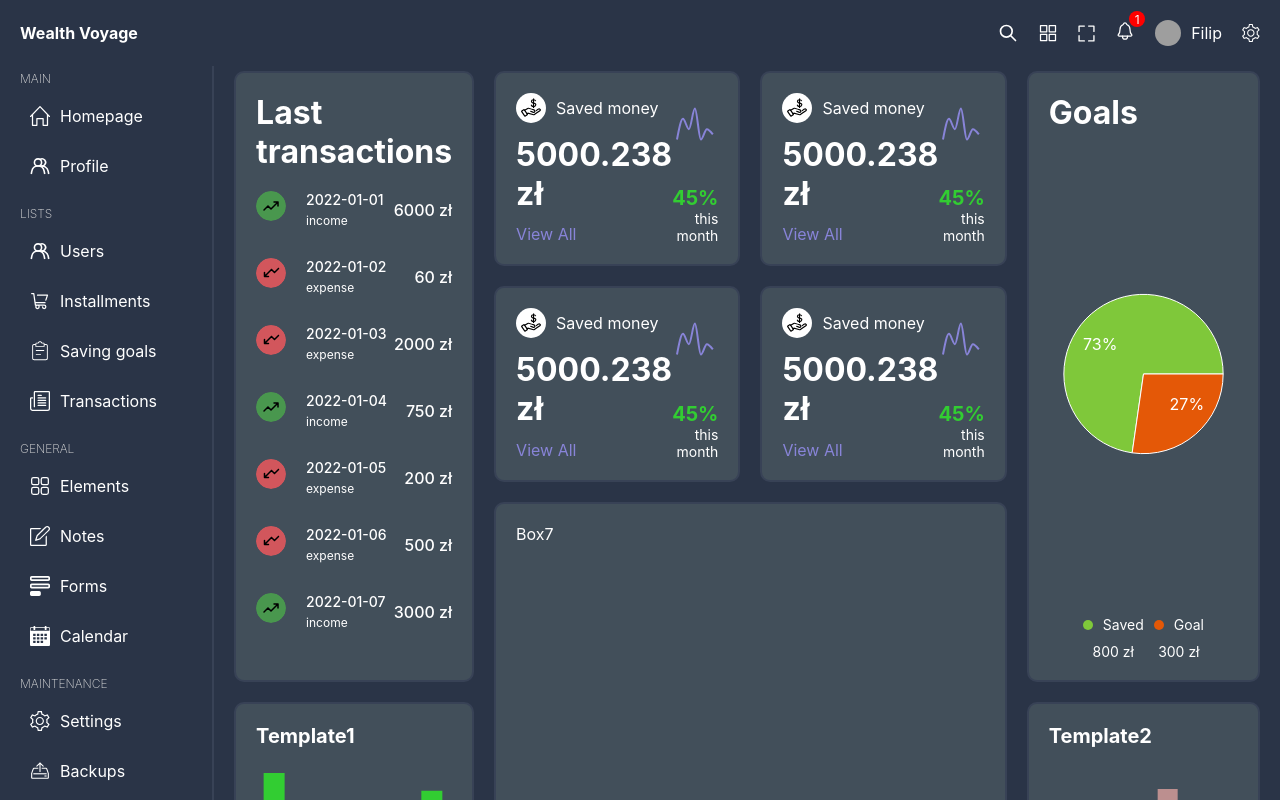
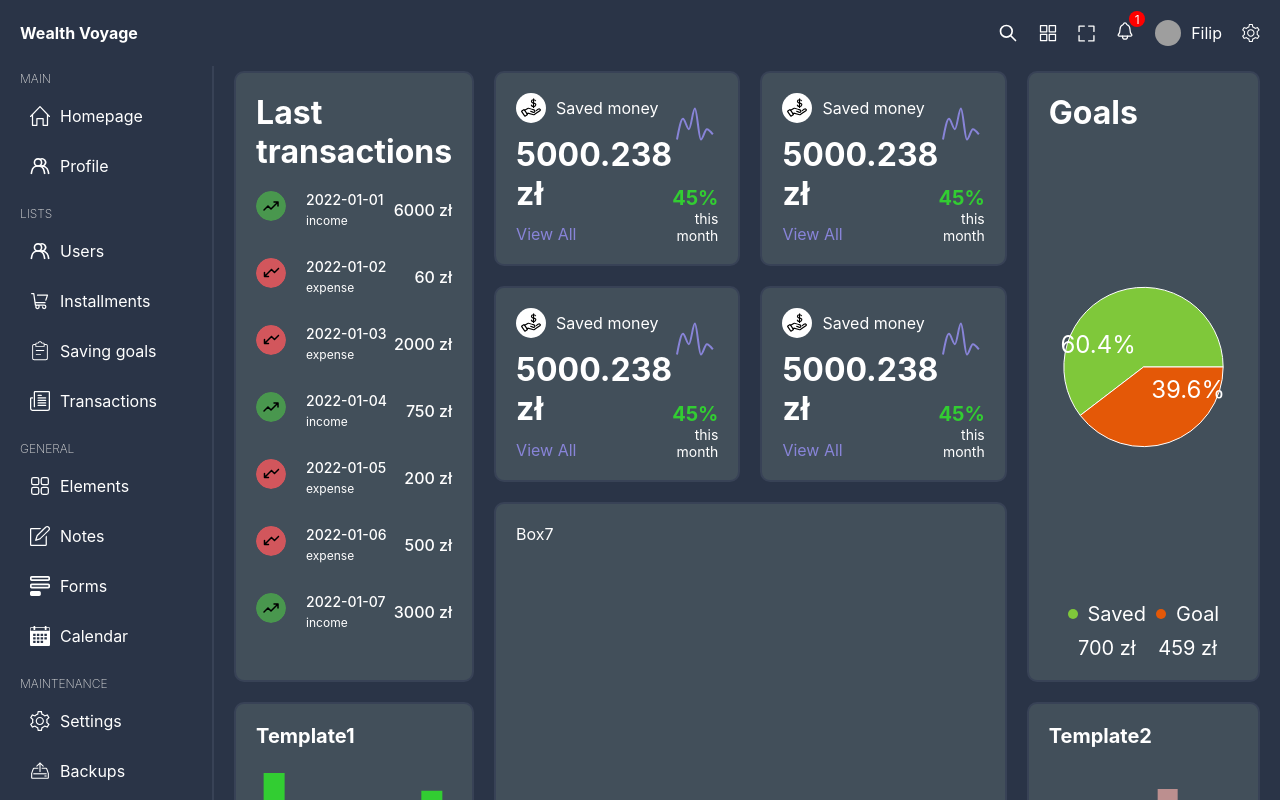
Before and after one commit to Filip-Politowski/WealthVoyage, a React (Create React App) app in the folder WealthVoyage-frontend-02/wealth-voyage/: page / in a window 1280 px wide. Shown: the top 800 px of the page. Built offline with nearby package versions, Linux system fonts and the light colour scheme; grey boxes are pictures that could not be loaded.

Commit message:
Small changes in pieChart css

```diff
--- a/WealthVoyage-frontend-02/wealth-voyage/src/components/pieChartBox/PieChartBox.tsx
+++ b/WealthVoyage-frontend-02/wealth-voyage/src/components/pieChartBox/PieChartBox.tsx
@@ -3,8 +3,8 @@ import "./pieChartBox.scss";
 import { PieChart, Pie, Cell, ResponsiveContainer, Tooltip } from "recharts";
 
 const data = [
-  { name: "Saved", value: 800, color: "#7fc83a" },
-  { name: "Goal", value: 300, color: "#e45807" },
+  { name: "Saved", value: 700, color: "#7fc83a" },
+  { name: "Goal", value: 459, color: "#e45807" },
 ];
 
 const RADIAN = Math.PI / 180;
@@ -18,19 +18,20 @@ const renderCustomizedLabel = ({
   percent,
   index,
 }: any) => {
-  const radius = innerRadius + (outerRadius - innerRadius) * 0.5;
+  const radius = innerRadius + (outerRadius - innerRadius) * 0.3;
   const x = cx + radius * Math.cos(-midAngle * RADIAN);
   const y = cy + radius * Math.sin(-midAngle * RADIAN);
 
   return (
     <text
+      style={{ fontSize: "24px" }}
       x={x}
       y={y}
       fill="white"
       textAnchor={x > cx ? "start" : "end"}
       dominantBaseline="central"
     >
-      {`${(percent * 100).toFixed(0)}%`}
+      {`${(percent * 100).toFixed(1)}%`}
     </text>
   );
 };
--- a/WealthVoyage-frontend-02/wealth-voyage/src/components/pieChartBox/pieChartBox.scss
+++ b/WealthVoyage-frontend-02/wealth-voyage/src/components/pieChartBox/pieChartBox.scss
@@ -16,7 +16,7 @@
     display: flex;
     justify-content:center;
     gap: 10px;
-    font-size: 14px;
+    font-size: 20px;
 
     .option {
       display: flex;
```
